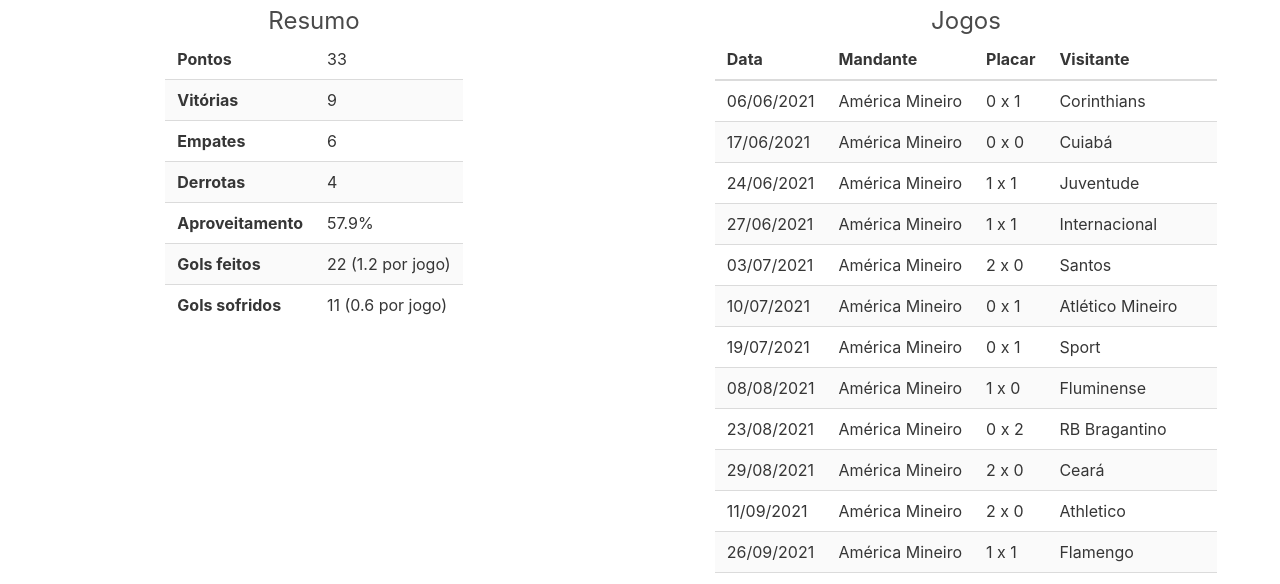
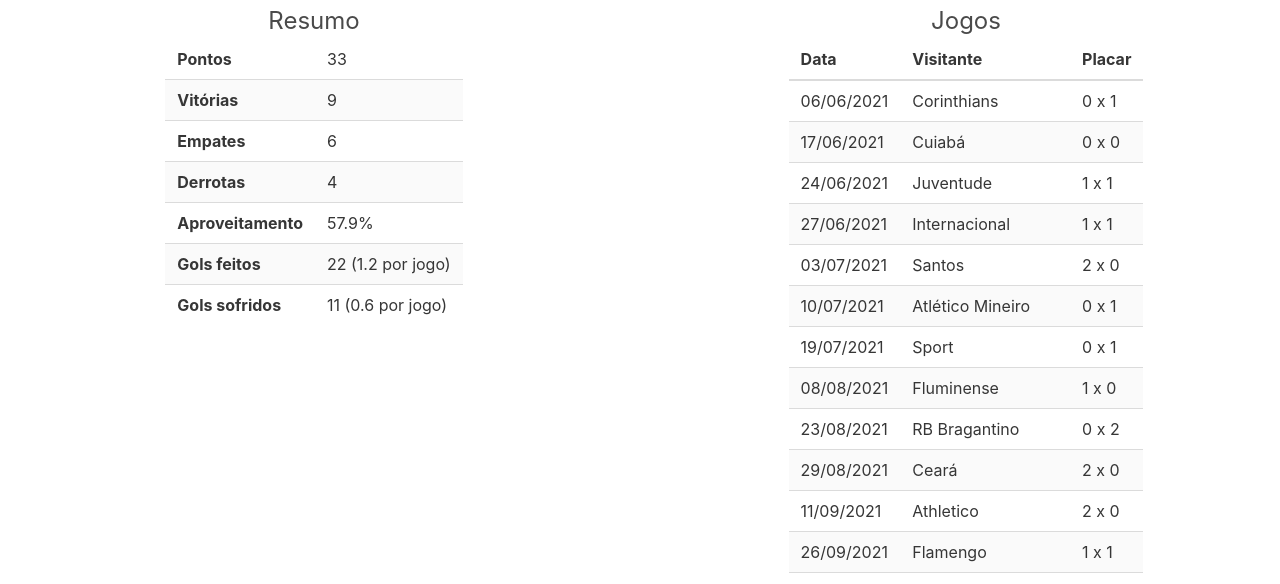
Before and after one commit to ihavenonickname/brasileirao-por-clube, a plain HTML site: page index.html in a window 1280 px wide. Shown: the part 215-799 px from the top of the page. Drawn offline with nearby package versions, Linux system fonts and the light colour scheme.

Commit message:
remover coluna desnecessária

```diff
--- a/index.html
+++ b/index.html
@@ -97,17 +97,15 @@
                             <thead>
                                 <tr>
                                     <th>Data</th>
-                                    <th>Mandante</th>
+                                    <th>Visitante</th>
                                     <th>Placar</th>
-                                    <th>Visitante</th>
                                 </tr>
                             </thead>
                             <tbody>
                                 <tr v-for="jogo in campanhaMandante.jogos">
                                     <td>{{jogo.data | formatarData}}</td>
-                                    <td>{{jogo.mandante}}</td>
+                                    <td>{{jogo.visitante}}</td>
                                     <td>{{jogo.gm}} x {{jogo.gv}}</td>
-                                    <td>{{jogo.visitante}}</td>
                                 </tr>
                             </tbody>
                         </table>
@@ -186,7 +184,6 @@
                                     <th>Data</th>
                                     <th>Mandante</th>
                                     <th>Placar</th>
-                                    <th>Visitante</th>
                                 </tr>
                             </thead>
                             <tbody>
@@ -194,7 +191,6 @@
                                     <td>{{jogo.data | formatarData}}</td>
                                     <td>{{jogo.mandante}}</td>
                                     <td>{{jogo.gm}} x {{jogo.gv}}</td>
-                                    <td>{{jogo.visitante}}</td>
                                 </tr>
                             </tbody>
                         </table>
```
